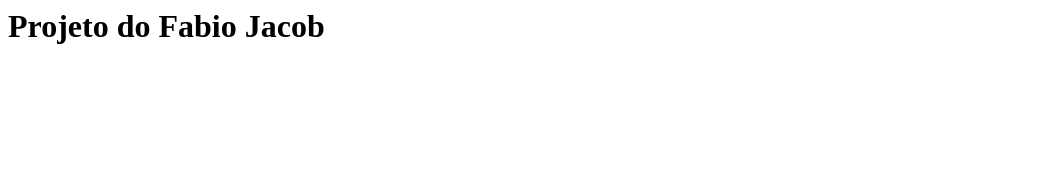
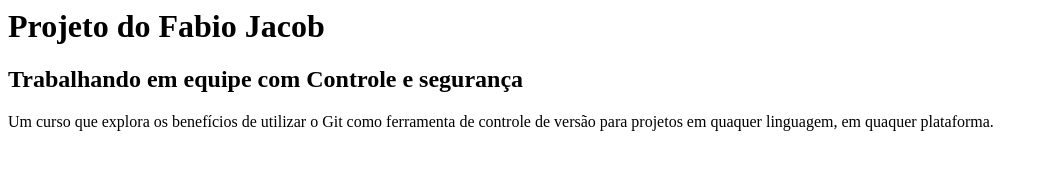
Before and after one commit to FabioOJacob/curso-git, a plain HTML site: page index.html in a window 1280 px wide. Shown: the whole page, without its empty margins (0-1048 px from the left). Drawn offline with Linux system fonts and the light colour scheme.

Commit message:
Acrescentado um novo titulo e um paragrafo

```diff
--- a/index.html
+++ b/index.html
@@ -3,5 +3,8 @@
 	</head>
 	<body>
 	<h1>Projeto do Fabio Jacob</h1>
+	<h2>Trabalhando em equipe com Controle e segurança</h2>
+
+	<p>Um curso que explora os benefícios de utilizar o Git como ferramenta de controle de versão para projetos em quaquer linguagem, em quaquer plataforma.</p>
 	</body>
 </html>
```
